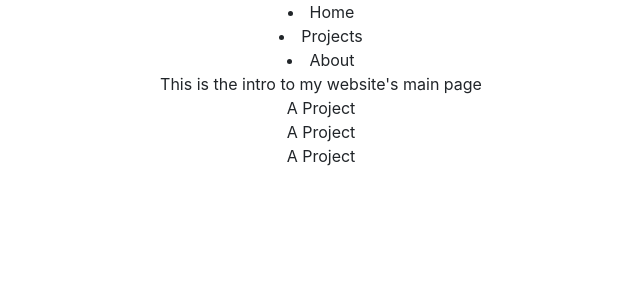
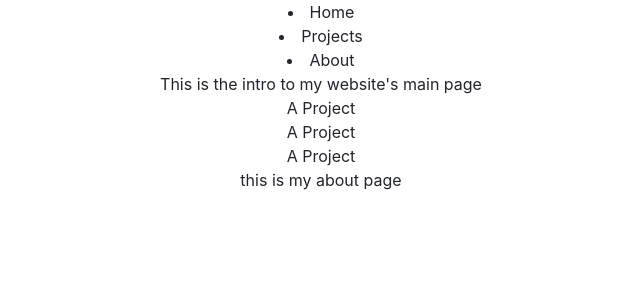
Before and after one commit to csipsz/portfolio, a React (Create React App) app: page / in a window 1280 px wide. Shown: the top 300 px of the page, without its empty margins (319-959 px from the left). Built offline with nearby package versions, Linux system fonts and the light colour scheme.

Commit message:
filled in about file with placeholder text

```diff
--- a/src/App.js
+++ b/src/App.js
@@ -4,6 +4,7 @@
 import Navbar from './components/Navbar';
 import ProjectPage from './components/ProjectPage';
 import Intro from './components/Intro'
+import About from './components/About'
 
 function App() {
   return (
@@ -11,6 +12,7 @@
         <Navbar/>
         <Intro/>
         <ProjectPage/>
+        <About/>
     </div>
   );
 }
--- a/src/components/About.js
+++ b/src/components/About.js
@@ -0,0 +1,11 @@
+import React from 'react'
+
+const About = () => {
+    return (
+        <div>
+            this is my about page
+        </div>
+    )
+}
+
+export default About
```
